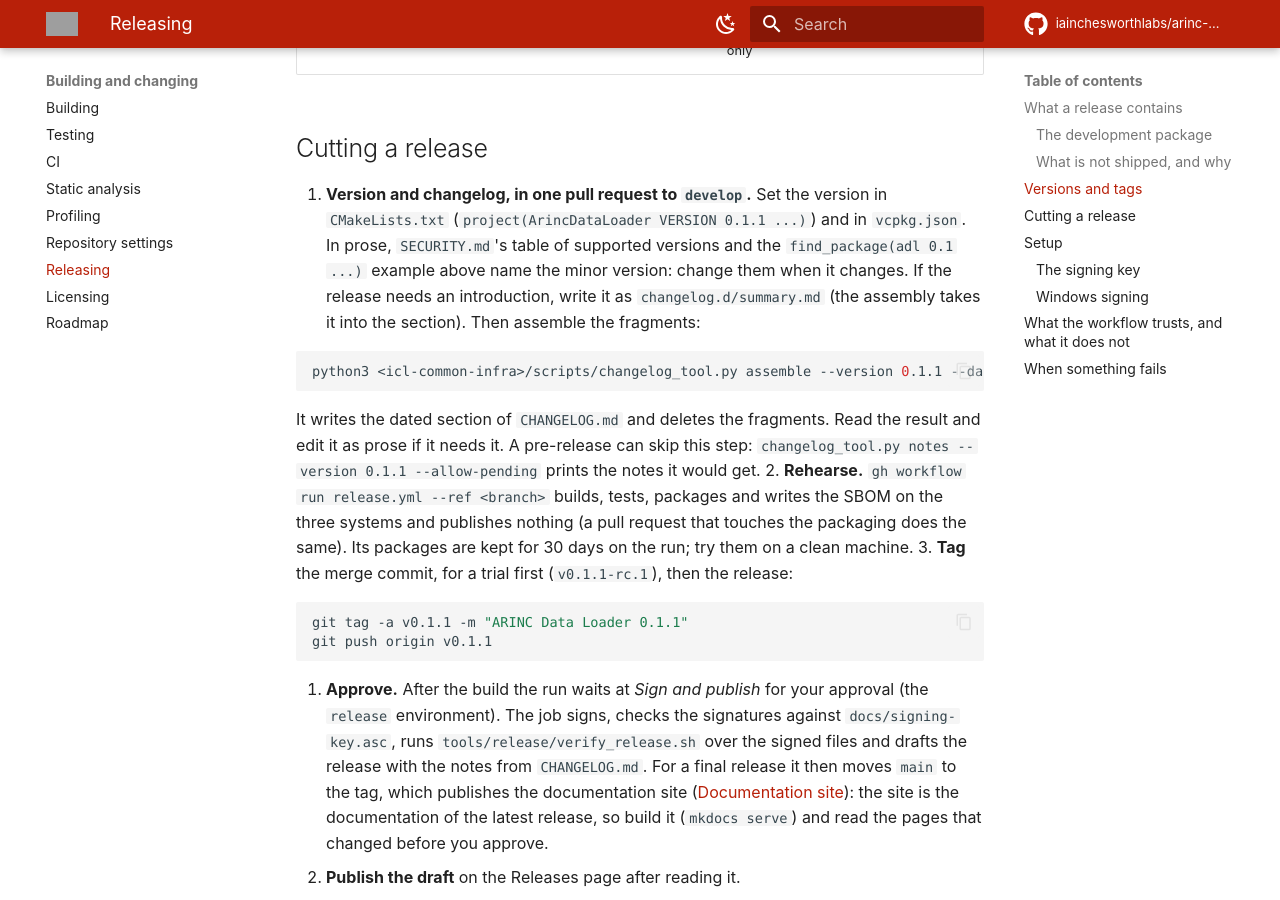
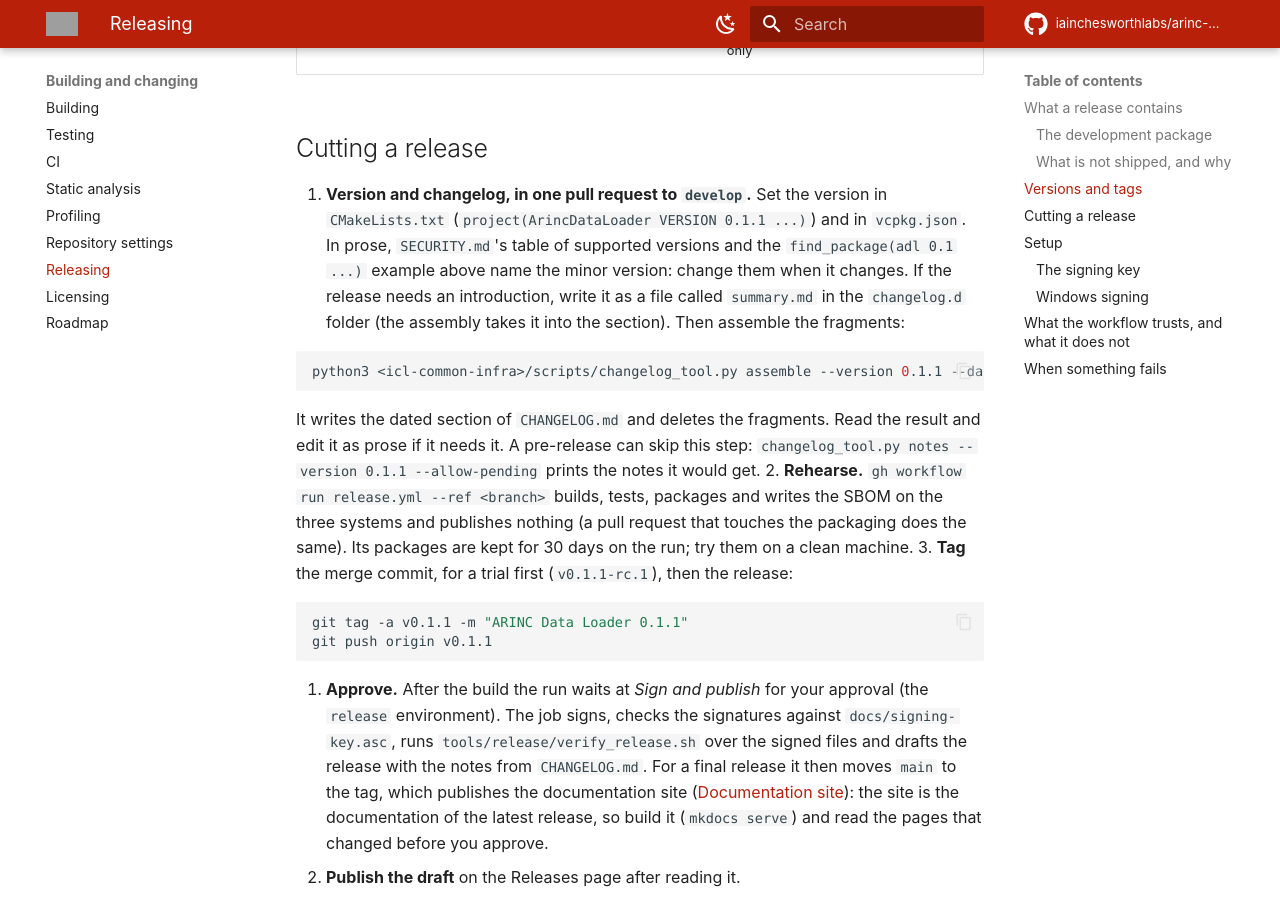
Before and after one commit to iainchesworthlabs/arinc-data-loader, an MkDocs documentation site: the page built from docs/releasing.md, in a window 1280 px wide and 900 px high, scrolled down 3183 px. Built offline with MkDocs 1.6.1 and Material for MkDocs 9.7.7, drawn with Linux system fonts in a browser that asks for light colours; comment, search, counter and statistics services are not loaded; some of the changed text lies outside the part shown; grey boxes are pictures that could not be loaded.

Commit message:
Do not name files that are not in this repository in releasing.md
Signed-off-by: Iain Chesworth <iain.chesworth@gmail.com>

````diff
--- a/docs/releasing.md
+++ b/docs/releasing.md
@@ -87,8 +87,8 @@
 1. **Version and changelog, in one pull request to `develop`.** Set the version in `CMakeLists.txt`
    (`project(ArincDataLoader VERSION 0.1.1 ...)`) and in `vcpkg.json`. In prose, `SECURITY.md`'s table
    of supported versions and the `find_package(adl 0.1 ...)` example above name the minor version:
-   change them when it changes. If the release needs an introduction, write it as `changelog.d/summary.md`
-   (the assembly takes it into the section). Then assemble the fragments:
+   change them when it changes. If the release needs an introduction, write it as a file called `summary.md` in the
+   `changelog.d` folder (the assembly takes it into the section). Then assemble the fragments:
 
    ```sh
    python3 <icl-common-infra>/scripts/changelog_tool.py assemble --version 0.1.1 --date YYYY-MM-DD
@@ -154,7 +154,7 @@
 - `false`: nothing is signed; the Windows runtime package is named `...-windows-x86_64-unsigned.zip`.
 - `test`: signed with the organisation's test certificate (`WIN_TESTSIGN_PFX_BASE64` and
   `WIN_TESTSIGN_PFX_PASSWORD`); the package is `...-testsigned.zip`. Windows trusts it only on a machine
-  that has installed the test CA ([`docs/test-signing.md` in `icl-common-infra`](https://github.com/iainchesworthlabs/icl-common-infra/blob/develop/docs/test-signing.md)).
+  that has installed the test CA ([the test-signing page of `icl-common-infra`](https://github.com/iainchesworthlabs/icl-common-infra/blob/develop/docs/test-signing.md)).
   A final release refuses it.
 - `production`: not set up; the run fails until a signing service is chosen.
 
````
